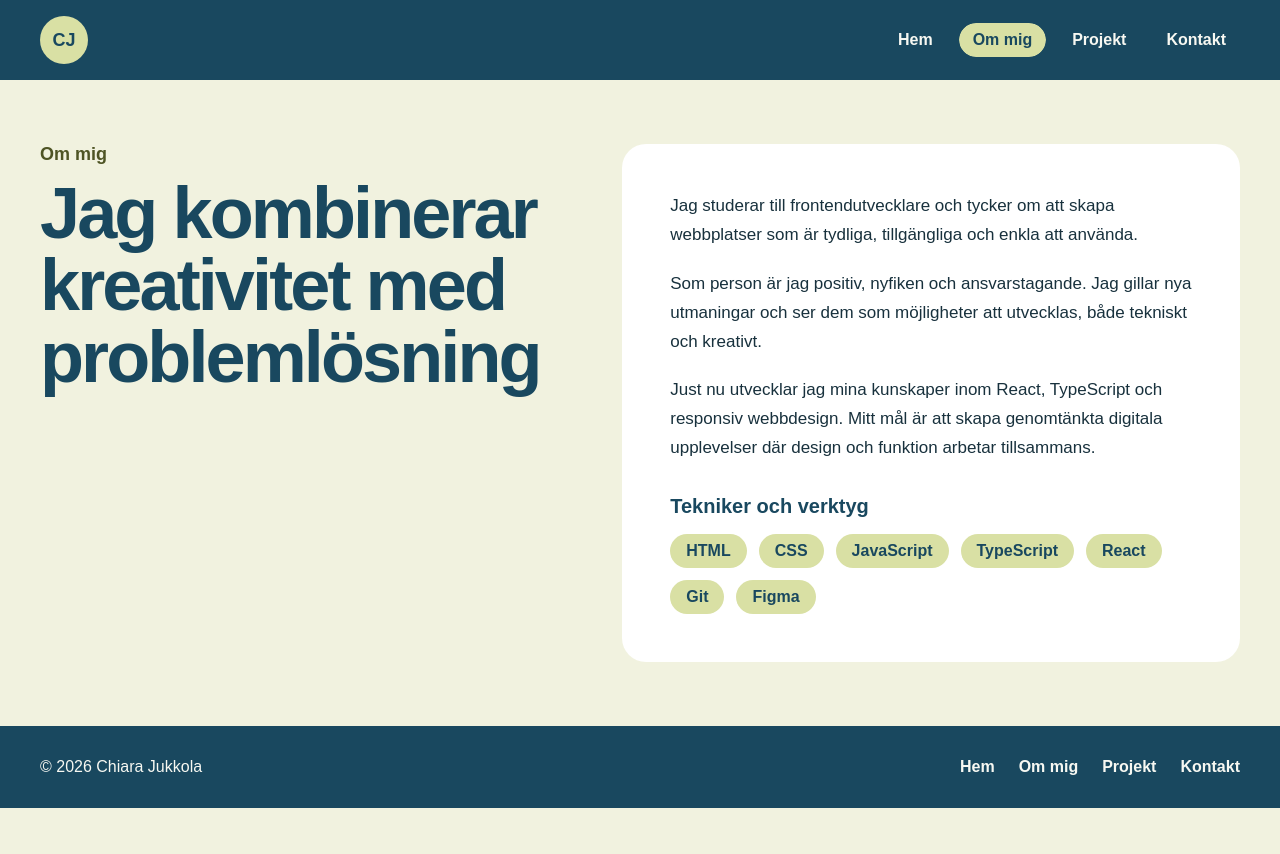
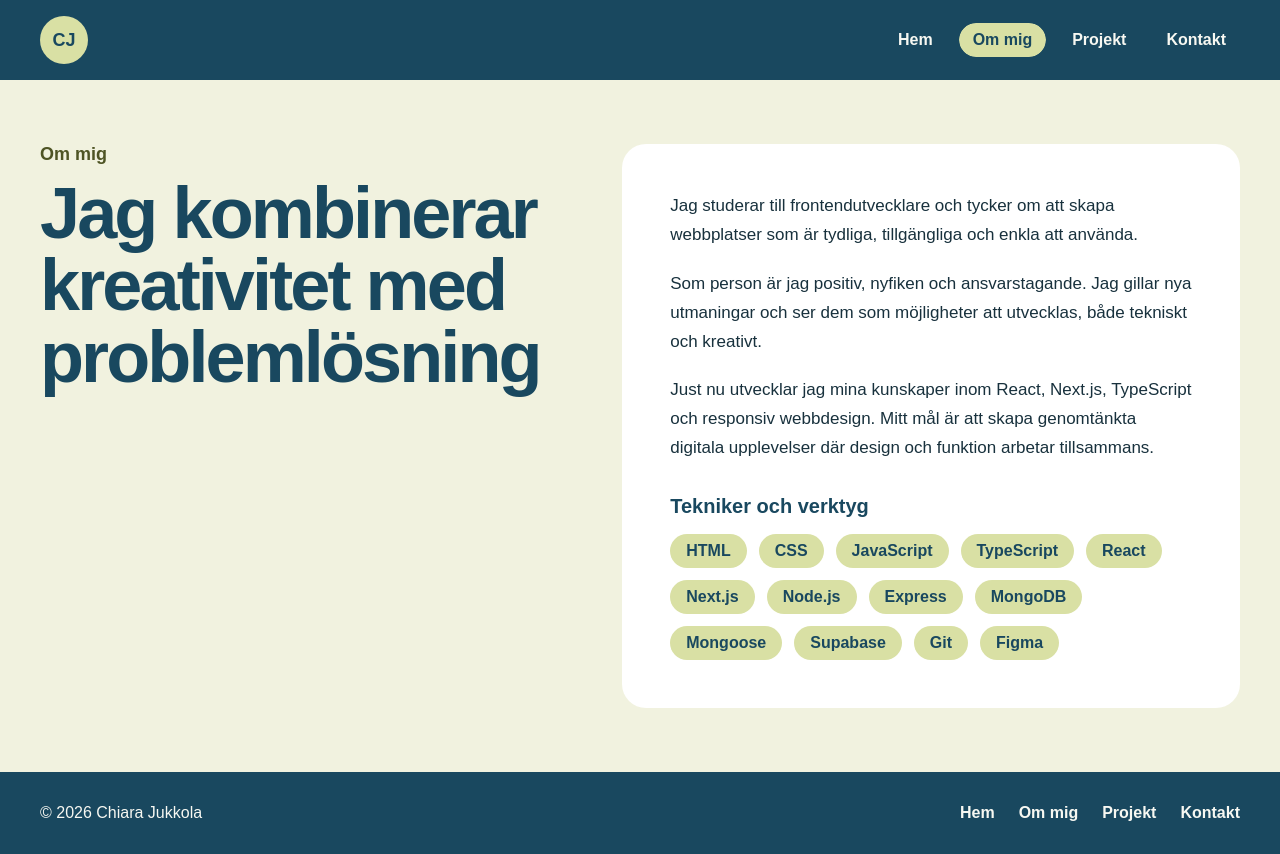
Before and after one commit to kickzon/react-portfolio, a React (Vite) app: page /about in a window 1280 px wide. Before the commit the page ends 808 px from the top, so only its background shows below. Built offline with nearby package versions, Linux system fonts and the light colour scheme.

Commit message:
feat: expand portfolio skills list

```diff
--- a/src/components/About/About.tsx
+++ b/src/components/About/About.tsx
@@ -1,4 +1,4 @@
-import styles from './About.module.css'
+import styles from "./About.module.css";
 
 function About() {
   return (
@@ -23,8 +23,8 @@ function About() {
         </p>
 
         <p>
-          Just nu utvecklar jag mina kunskaper inom React, TypeScript och
-          responsiv webbdesign. Mitt mål är att skapa genomtänkta digitala
+          Just nu utvecklar jag mina kunskaper inom React, Next.js, TypeScript
+          och responsiv webbdesign. Mitt mål är att skapa genomtänkta digitala
           upplevelser där design och funktion arbetar tillsammans.
         </p>
 
@@ -36,12 +36,18 @@ function About() {
           <li>JavaScript</li>
           <li>TypeScript</li>
           <li>React</li>
+          <li>Next.js</li>
+          <li>Node.js</li>
+          <li>Express</li>
+          <li>MongoDB</li>
+          <li>Mongoose</li>
+          <li>Supabase</li>
           <li>Git</li>
           <li>Figma</li>
         </ul>
       </div>
     </section>
-  )
+  );
 }
 
-export default About
+export default About;
```
